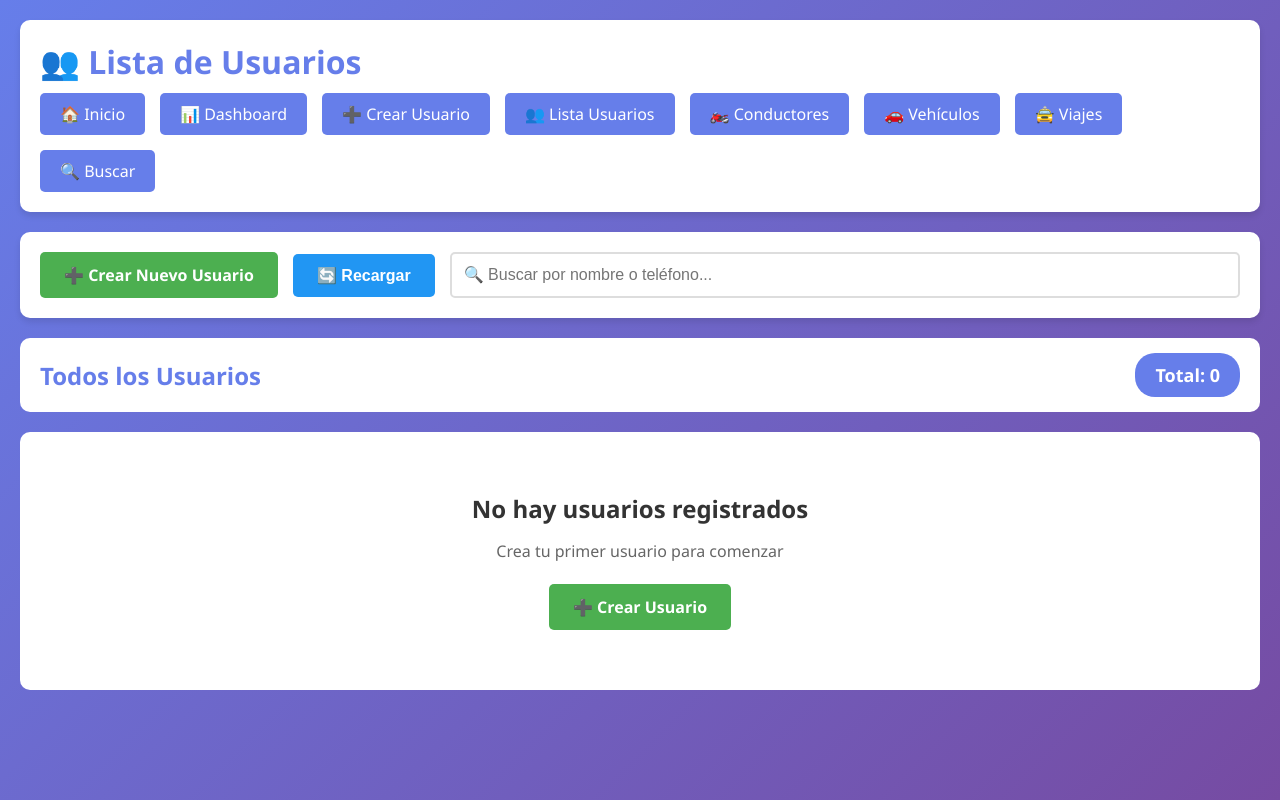
After one commit to jjcamacho2905/Mototaxi-api, a FastAPI app: page /lista-usuarios in a window 1280 px wide. The commit adds this page. Run offline with FastAPI, Linux system fonts and the light colour scheme.

Commit message:
Agregué html

```diff
--- /dev/null
+++ b/app/templates/lista_usuarios.html
@@ -0,0 +1,431 @@
+<!DOCTYPE html>
+<html lang="es">
+<head>
+    <meta charset="UTF-8">
+    <meta name="viewport" content="width=device-width, initial-scale=1.0">
+    <title>👥 Lista de Usuarios - Mototaxi Supatá</title>
+    <style>
+        * {
+            margin: 0;
+            padding: 0;
+            box-sizing: border-box;
+        }
+
+        body {
+            font-family: 'Segoe UI', Tahoma, Geneva, Verdana, sans-serif;
+            background: linear-gradient(135deg, #667eea 0%, #764ba2 100%);
+            min-height: 100vh;
+            padding: 20px;
+        }
+
+        .container {
+            max-width: 1400px;
+            margin: 0 auto;
+        }
+
+        header {
+            background: white;
+            padding: 20px;
+            border-radius: 10px;
+            margin-bottom: 20px;
+            box-shadow: 0 4px 6px rgba(0,0,0,0.1);
+        }
+
+        header h1 {
+            color: #667eea;
+            margin-bottom: 10px;
+        }
+
+        .navbar {
+            display: flex;
+            gap: 15px;
+            flex-wrap: wrap;
+        }
+
+        .navbar a {
+            padding: 10px 20px;
+            background: #667eea;
+            color: white;
+            text-decoration: none;
+            border-radius: 5px;
+            transition: all 0.3s;
+        }
+
+        .navbar a:hover {
+            background: #5568d3;
+        }
+
+        .actions {
+            background: white;
+            padding: 20px;
+            border-radius: 10px;
+            margin-bottom: 20px;
+            box-shadow: 0 4px 6px rgba(0,0,0,0.1);
+            display: flex;
+            gap: 15px;
+            align-items: center;
+            flex-wrap: wrap;
+        }
+
+        .btn {
+            padding: 12px 24px;
+            background: #4CAF50;
+            color: white;
+            border: none;
+            border-radius: 5px;
+            cursor: pointer;
+            font-size: 16px;
+            font-weight: bold;
+            text-decoration: none;
+            display: inline-block;
+        }
+
+        .btn:hover {
+            background: #45a049;
+        }
+
+        .btn-reload {
+            background: #2196F3;
+        }
+
+        .btn-reload:hover {
+            background: #0b7dda;
+        }
+
+        .search-box {
+            flex: 1;
+            min-width: 250px;
+        }
+
+        .search-box input {
+            width: 100%;
+            padding: 12px;
+            border: 2px solid #ddd;
+            border-radius: 5px;
+            font-size: 16px;
+        }
+
+        .usuarios-grid {
+            display: grid;
+            grid-template-columns: repeat(auto-fill, minmax(300px, 1fr));
+            gap: 20px;
+        }
+
+        .usuario-card {
+            background: white;
+            padding: 25px;
+            border-radius: 10px;
+            box-shadow: 0 4px 6px rgba(0,0,0,0.1);
+            transition: transform 0.3s;
+            text-align: center;
+        }
+
+        .usuario-card:hover {
+            transform: translateY(-5px);
+            box-shadow: 0 8px 16px rgba(0,0,0,0.2);
+        }
+
+        .usuario-foto {
+            width: 120px;
+            height: 120px;
+            border-radius: 50%;
+            object-fit: cover;
+            margin: 0 auto 15px;
+            border: 4px solid #667eea;
+        }
+
+        .usuario-icon {
+            font-size: 80px;
+            margin-bottom: 15px;
+        }
+
+        .usuario-card h3 {
+            color: #333;
+            margin-bottom: 15px;
+            font-size: 22px;
+        }
+
+        .usuario-info {
+            margin: 10px 0;
+            display: flex;
+            align-items: center;
+            justify-content: center;
+            gap: 8px;
+            color: #666;
+            font-size: 15px;
+        }
+
+        .usuario-info .icon {
+            font-size: 18px;
+        }
+
+        .badge {
+            display: inline-block;
+            padding: 5px 15px;
+            border-radius: 15px;
+            font-size: 12px;
+            font-weight: bold;
+            margin-top: 10px;
+        }
+
+        .badge.activo {
+            background: #d4edda;
+            color: #155724;
+        }
+
+        .badge.inactivo {
+            background: #f8d7da;
+            color: #721c24;
+        }
+
+        .card-actions {
+            display: flex;
+            gap: 10px;
+            margin-top: 15px;
+        }
+
+        .btn-small {
+            padding: 8px 15px;
+            font-size: 14px;
+            flex: 1;
+            border: none;
+            border-radius: 5px;
+            cursor: pointer;
+            color: white;
+            font-weight: bold;
+        }
+
+        .btn-warning {
+            background: #ff9800;
+        }
+
+        .btn-warning:hover {
+            background: #f57c00;
+        }
+
+        .btn-danger {
+            background: #f44336;
+        }
+
+        .btn-danger:hover {
+            background: #d32f2f;
+        }
+
+        .loading {
+            text-align: center;
+            padding: 40px;
+            color: white;
+            font-size: 18px;
+        }
+
+        .no-usuarios {
+            text-align: center;
+            padding: 60px;
+            background: white;
+            border-radius: 10px;
+            color: #666;
+        }
+
+        .no-usuarios h2 {
+            color: #333;
+            margin-bottom: 15px;
+        }
+
+        .stats-header {
+            background: white;
+            padding: 15px 20px;
+            border-radius: 10px;
+            margin-bottom: 20px;
+            display: flex;
+            justify-content: space-between;
+            align-items: center;
+            flex-wrap: wrap;
+            gap: 15px;
+        }
+
+        .stats-header h2 {
+            color: #667eea;
+            font-size: 24px;
+        }
+
+        .total-usuarios {
+            background: #667eea;
+            color: white;
+            padding: 10px 20px;
+            border-radius: 20px;
+            font-weight: bold;
+            font-size: 18px;
+        }
+
+        @media (max-width: 768px) {
+            .usuarios-grid {
+                grid-template-columns: 1fr;
+            }
+
+            .actions {
+                flex-direction: column;
+            }
+
+            .search-box {
+                width: 100%;
+            }
+        }
+    </style>
+</head>
+<body>
+    <div class="container">
+        <header>
+            <h1>👥 Lista de Usuarios</h1>
+            <nav class="navbar">
+                <a href="/">🏠 Inicio</a>
+                <a href="/dashboard">📊 Dashboard</a>
+                <a href="/usuarios">➕ Crear Usuario</a>
+                <a href="/lista-usuarios">👥 Lista Usuarios</a>
+                <a href="/conductores">🏍️ Conductores</a>
+                <a href="/vehiculos">🚗 Vehículos</a>
+                <a href="/viajes">🚖 Viajes</a>
+                <a href="/buscar">🔍 Buscar</a>
+            </nav>
+        </header>
+
+        <div class="actions">
+            <a href="/usuarios" class="btn">➕ Crear Nuevo Usuario</a>
+            <button class="btn btn-reload" onclick="location.reload()">🔄 Recargar</button>
+
+            <div class="search-box">
+                <input
+                    type="text"
+                    id="searchInput"
+                    placeholder="🔍 Buscar por nombre o teléfono..."
+                    onkeyup="filtrarUsuarios()"
+                >
+            </div>
+        </div>
+
+        <div class="stats-header">
+            <h2>Todos los Usuarios</h2>
+            <div class="total-usuarios">
+                Total: <span id="totalUsuarios">{{ usuarios|length }}</span>
+            </div>
+        </div>
+
+        <div id="usuariosGrid" class="usuarios-grid">
+            {% if usuarios %}
+                {% for usuario in usuarios %}
+                <div class="usuario-card" data-nombre="{{ usuario.nombre|lower }}" data-telefono="{{ usuario.telefono }}">
+                    {% if usuario.foto_path %}
+                        <img src="{{ usuario.foto_path }}" alt="{{ usuario.nombre }}" class="usuario-foto">
+                    {% else %}
+                        <div class="usuario-icon">👤</div>
+                    {% endif %}
+
+                    <h3>{{ usuario.nombre }}</h3>
+
+                    <div class="usuario-info">
+                        <span class="icon">📱</span>
+                        <span>{{ usuario.telefono }}</span>
+                    </div>
+
+                    <div class="usuario-info">
+                        <span class="icon">🆔</span>
+                        <span>ID: {{ usuario.id }}</span>
+                    </div>
+
+                    <span class="badge {% if usuario.activo %}activo{% else %}inactivo{% endif %}">
+                        {% if usuario.activo %}✅ Activo{% else %}❌ Inactivo{% endif %}
+                    </span>
+
+                    <div class="card-actions">
+                        <button class="btn-small btn-warning" onclick="inactivarUsuario({{ usuario.id }}, '{{ usuario.nombre }}')">
+                            ⏸️ Inactivar
+                        </button>
+                        <button class="btn-small btn-danger" onclick="eliminarUsuario({{ usuario.id }}, '{{ usuario.nombre }}')">
+                            🗑️ Eliminar
+                        </button>
+                    </div>
+                </div>
+                {% endfor %}
+            {% else %}
+                <div class="no-usuarios" style="grid-column: 1/-1;">
+                    <h2>No hay usuarios registrados</h2>
+                    <p>Crea tu primer usuario para comenzar</p>
+                    <br>
+                    <a href="/usuarios" class="btn">➕ Crear Usuario</a>
+                </div>
+            {% endif %}
+        </div>
+    </div>
+
+    <script>
+        console.log('✅ Lista de usuarios cargada: {{ usuarios|length }} usuarios');
+
+        function filtrarUsuarios() {
+            const searchTerm = document.getElementById('searchInput').value.toLowerCase();
+            const cards = document.querySelectorAll('.usuario-card');
+            let visibleCount = 0;
+
+            cards.forEach(card => {
+                const nombre = card.getAttribute('data-nombre') || '';
+                const telefono = card.getAttribute('data-telefono') || '';
+
+                if (nombre.includes(searchTerm) || telefono.includes(searchTerm)) {
+                    card.style.display = '';
+                    visibleCount++;
+                } else {
+                    card.style.display = 'none';
+                }
+            });
+
+            document.getElementById('totalUsuarios').textContent = visibleCount;
+        }
+
+        async function inactivarUsuario(id, nombre) {
+            if (!confirm(`¿Inactivar al usuario "${nombre}"?`)) return;
+
+            try {
+                const response = await fetch(`/api/usuarios/${id}/inactivar`, {
+                    method: 'PATCH'
+                });
+
+                if (response.ok) {
+                    alert(`✅ Usuario "${nombre}" inactivado correctamente`);
+                    location.reload();
+                } else {
+                    const error = await response.json();
+                    alert(`❌ Error: ${error.detail || 'No se pudo inactivar'}`);
+                }
+            } catch (error) {
+                console.error('Error:', error);
+                alert('❌ Error al inactivar usuario');
+            }
+        }
+
+        async function eliminarUsuario(id, nombre) {
+            if (!confirm(`⚠️ ¿ELIMINAR PERMANENTEMENTE al usuario "${nombre}"?\n\nEsta acción NO se puede deshacer.`)) return;
+
+            const confirmacion = prompt('Escribe "ELIMINAR" en mayúsculas para confirmar:');
+            if (confirmacion !== 'ELIMINAR') {
+                alert('❌ Eliminación cancelada');
+                return;
+            }
+
+            try {
+                const response = await fetch(`/api/usuarios/${id}`, {
+                    method: 'DELETE'
+                });
+
+                if (response.ok) {
+                    alert(`✅ Usuario "${nombre}" eliminado permanentemente`);
+                    location.reload();
+                } else {
+                    const error = await response.json();
+                    alert(`❌ Error: ${error.detail || 'No se pudo eliminar'}`);
+                }
+            } catch (error) {
+                console.error('Error:', error);
+                alert('❌ Error al eliminar usuario');
+            }
+        }
+    </script>
+</body>
+</html>
--- a/main.py
+++ b/main.py
@@ -7,6 +7,7 @@ from sqlalchemy.orm import Session
 from pathlib import Path
 import shutil
 import uuid
+import os
 
 import models, schemas, crud
 from database import engine, get_db, Base
@@ -24,9 +25,10 @@ app = FastAPI(
 templates = Jinja2Templates(directory="app/templates")
 app.mount("/static", StaticFiles(directory="app/static"), name="static")
 
-# 📸 CARPETA PARA UPLOADS
+# 📸 CARPETA PARA UPLOADS - CREAR SI NO EXISTE
 UPLOAD_DIR = Path("app/static/uploads")
 UPLOAD_DIR.mkdir(parents=True, exist_ok=True)
+print(f"✅ Carpeta de uploads creada/verificada: {UPLOAD_DIR.absolute()}")
 
 # 🔧 WORKAROUND PARA EL ERROR DE UNICODE EN FASTAPI
 from fastapi.encoders import ENCODERS_BY_TYPE
@@ -47,8 +49,13 @@ def inicio_page(request: Request):
 # ============================================
 
 @app.get("/dashboard", tags=["Páginas HTML"])
-def dashboard_page(request: Request):
-    return templates.TemplateResponse("dashboard.html", {"request": request})
+def dashboard_page(request: Request, db: Session = Depends(get_db)):
+    # Obtener todos los usuarios activos
+    usuarios = db.query(models.Usuario).filter(models.Usuario.activo == True).all()
+    return templates.TemplateResponse("dashboard.html", {
+        "request": request,
+        "usuarios": usuarios
+    })
 
 
 @app.get("/conductores", tags=["Páginas HTML"])
@@ -78,10 +85,16 @@ def buscar_page(request: Request):
 # ============================================
 
 @app.get("/usuarios", tags=["Usuarios HTML"])
-def usuarios_lista(request: Request, db: Session = Depends(get_db)):
-    """Lista de usuarios (página principal)"""
+def usuarios_crear_form(request: Request):
+    """Formulario para crear nuevo usuario"""
+    return templates.TemplateResponse("Usuarios.html", {"request": request})
+
+
+@app.get("/lista-usuarios", tags=["Usuarios HTML"])
+def lista_usuarios_page(request: Request, db: Session = Depends(get_db)):
+    """Lista completa de todos los usuarios"""
     usuarios = db.query(models.Usuario).filter(models.Usuario.activo == True).all()
-    return templates.TemplateResponse("Usuarios.html", {
+    return templates.TemplateResponse("lista_usuarios.html", {
         "request": request,
         "usuarios": usuarios
     })
@@ -89,8 +102,8 @@ def usuarios_lista(request: Request, db: Session = Depends(get_db)):
 
 @app.get("/usuarios/nuevo", tags=["Usuarios HTML"])
 def nuevo_usuario_form(request: Request):
-    """Formulario para crear nuevo usuario"""
-    return templates.TemplateResponse("usuario_form.html", {"request": request})
+    """Formulario para crear nuevo usuario (ruta alternativa)"""
+    return templates.TemplateResponse("Usuarios.html", {"request": request})
 
 
 @app.post("/usuarios/nuevo", tags=["Usuarios HTML"])
@@ -116,17 +129,17 @@ async def crear_usuario_html(
         raise HTTPException(400, "La imagen no debe superar 5MB")
 
     # Generar nombre único para la foto
-    import uuid
     ext = foto.filename.split(".")[-1]
     filename = f"usuario_{uuid.uuid4().hex[:8]}.{ext}"
     filepath = UPLOAD_DIR / filename
 
     # Guardar archivo
-    import shutil
     with open(filepath, "wb") as buffer:
         shutil.copyfileobj(foto.file, buffer)
 
     foto_path = f"/static/uploads/{filename}"
+
+    print(f"✅ Imagen guardada: {filepath}")
 
     # Crear usuario SIN contraseña
     db_usuario = models.Usuario(
@@ -213,14 +226,15 @@ def crear_conductor(conductor: schemas.ConductorCrear, db: Session = Depends(get
     # Crear conductor
     nuevo_conductor = crud.crear_conductor(db, conductor)
 
-    # Si pidió crear vehículo, crearlo
+    # Si pidió crear vehículo, crearlo y asignarlo al conductor
     if conductor.crear_vehiculo and conductor.placa_vehiculo:
         vehiculo_data = schemas.VehiculoCrear(
             placa=conductor.placa_vehiculo,
             modelo=conductor.modelo_vehiculo,
-            conductor_id=nuevo_conductor.id  # Asignar al conductor recién creado
+            conductor_id=nuevo_conductor.id  # ✅ ASIGNAR CONDUCTOR
         )
         vehiculo = crud.crear_vehiculo(db, vehiculo_data)
+        print(f"✅ Vehículo {vehiculo.placa} asignado a conductor {nuevo_conductor.nombre}")
 
     return nuevo_conductor
 
@@ -283,7 +297,9 @@ def listar_vehiculos(db: Session = Depends(get_db)):
 @app.post("/api/vehiculos/", tags=["Vehículos API"])
 def crear_vehiculo(vehiculo: schemas.VehiculoCrear, db: Session = Depends(get_db)):
     """Crear un nuevo vehículo"""
-    return crud.crear_vehiculo(db, vehiculo)
+    nuevo_vehiculo = crud.crear_vehiculo(db, vehiculo)
+    print(f"✅ Vehículo creado: {nuevo_vehiculo.placa} (Conductor ID: {nuevo_vehiculo.conductor_id})")
+    return nuevo_vehiculo
 
 
 @app.patch("/api/vehiculos/{vehiculo_id}/inactivar", tags=["Vehículos API"])
@@ -353,7 +369,9 @@ def listar_viajes(db: Session = Depends(get_db)):
 @app.post("/api/viajes/", tags=["Viajes API"])
 def crear_viaje(viaje: schemas.ViajeCrear, db: Session = Depends(get_db)):
     """Crear un nuevo viaje"""
-    return crud.crear_viaje(db, viaje)
+    nuevo_viaje = crud.crear_viaje(db, viaje)
+    print(f"✅ Viaje creado: ID={nuevo_viaje.id}, Conductor={nuevo_viaje.conductor_id}, Vehículo={nuevo_viaje.vehiculo_id}")
+    return nuevo_viaje
 
 
 @app.patch("/api/viajes/{viaje_id}/completar", tags=["Viajes API"])
@@ -427,7 +445,7 @@ def eliminar_viaje(viaje_id: int, db: Session = Depends(get_db)):
 
 
 # ============================================
-# 📸 SUBIDA DE IMÁGENES
+# 📸 SUBIDA DE IMÁGENES - ✅ CORREGIDO
 # ============================================
 
 @app.post("/api/upload/usuario/{usuario_id}", tags=["Uploads"])
@@ -444,11 +462,14 @@ async def subir_foto_usuario(usuario_id: int, file: UploadFile = File(...), db:
     filename = f"usuario_{usuario_id}_{uuid.uuid4().hex[:8]}.{ext}"
     filepath = UPLOAD_DIR / filename
 
+    # ✅ GUARDAR ARCHIVO
     with open(filepath, "wb") as buffer:
         shutil.copyfileobj(file.file, buffer)
 
     usuario.foto_path = f"/static/uploads/{filename}"
     db.commit()
+
+    print(f"✅ Foto de usuario guardada: {filepath}")
 
     return {"mensaje": "Foto subida exitosamente", "ruta": usuario.foto_path}
 
@@ -467,11 +488,14 @@ async def subir_foto_conductor(conductor_id: int, file: UploadFile = File(...),
     filename = f"conductor_{conductor_id}_{uuid.uuid4().hex[:8]}.{ext}"
     filepath = UPLOAD_DIR / filename
 
+    # ✅ GUARDAR ARCHIVO
     with open(filepath, "wb") as buffer:
         shutil.copyfileobj(file.file, buffer)
 
     conductor.foto_path = f"/static/uploads/{filename}"
     db.commit()
+
+    print(f"✅ Foto de conductor guardada: {filepath}")
 
     return {"mensaje": "Foto subida exitosamente", "ruta": conductor.foto_path}
 
@@ -490,11 +514,14 @@ async def subir_foto_vehiculo(vehiculo_id: int, file: UploadFile = File(...), db
     filename = f"vehiculo_{vehiculo_id}_{uuid.uuid4().hex[:8]}.{ext}"
     filepath = UPLOAD_DIR / filename
 
+    # ✅ GUARDAR ARCHIVO
     with open(filepath, "wb") as buffer:
         shutil.copyfileobj(file.file, buffer)
 
     vehiculo.foto_path = f"/static/uploads/{filename}"
     db.commit()
+
+    print(f"✅ Foto de vehículo guardada: {filepath}")
 
     return {"mensaje": "Foto subida exitosamente", "ruta": vehiculo.foto_path}
 
```
Also changed, not shown: app/templates/dashboard.html (+128 -3 lines), app/templates/inicio.html (+11 -6 lines), crud.py (+9 -3 lines), README.md, app/static/uploads/conductor_59_f0fc3456.png (added), app/static/uploads/usuario_17ab6de4.jpg (added), app/static/uploads/usuario_e030fa1d.png (added), app/static/uploads/vehiculo_28_1bb32546.png (added).
